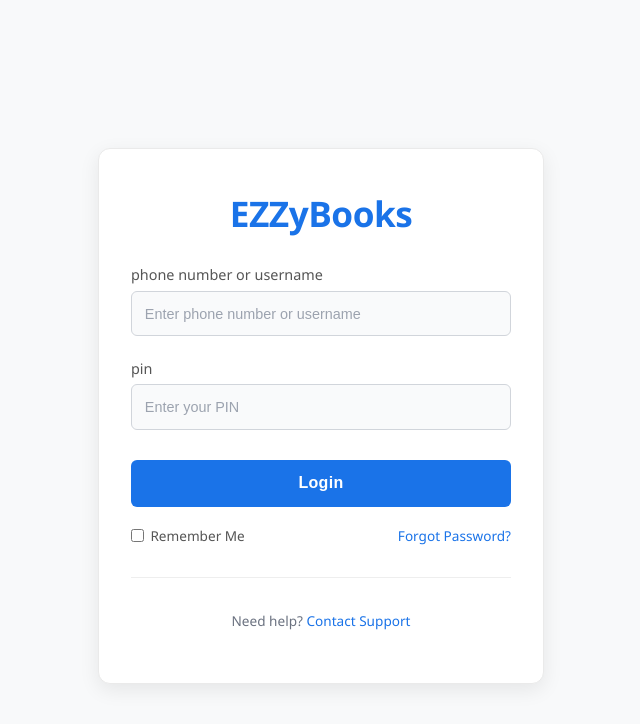
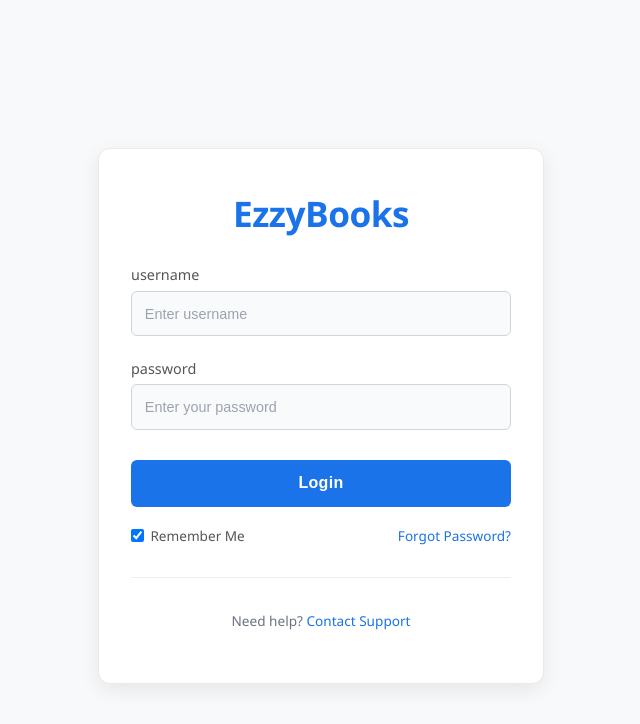
Before and after one commit to barakafrancis/MwikipsvApp, a website: page public/index.html in a window 1280 px wide. Shown: the whole page, without its empty margins (319-959 px from the left). Drawn offline with Linux system fonts and the light colour scheme.

Commit message:
Update index.html

```diff
--- a/public/index.html
+++ b/public/index.html
@@ -3,29 +3,29 @@
 <head>
     <meta charset="UTF-8">
     <meta name="viewport" content="width=device-width, initial-scale=1.0">
-    <title>EZZyBooks - Login</title>
+    <title>EzzyBooks - Login</title>
     <link rel="stylesheet" href="styles.css">
 </head>
 <body>
     <div class="container">
-        <h1>EZZyBooks</h1>
+        <h1>EzzyBooks</h1>
 
         <div class="login-form">
             <div class="form-group">
-                <label for="username">Phone Number or Username</label>
-                <input type="text" id="username" name="username" placeholder="Enter phone number or username">
+                <label for="username">username</label>
+                <input type="text" id="username" name="username" placeholder="Enter username">
             </div>
 
             <div class="form-group">
-                <label for="pin">PIN</label>
-                <input type="password" id="pin" name="pin" placeholder="Enter your PIN">
+                <label for="password">Password</label>
+                <input type="password" id="password" name="password" placeholder="Enter your password">
             </div>
 
             <button class="login-btn" type="button">Login</button>
 
             <div class="form-options">
                 <label class="remember-me">
-                    <input type="checkbox"> Remember Me
+                    <input type="checkbox" checked> Remember Me
                 </label>
                 <a href="#" class="forgot-password">Forgot Password?</a>
             </div>
```
